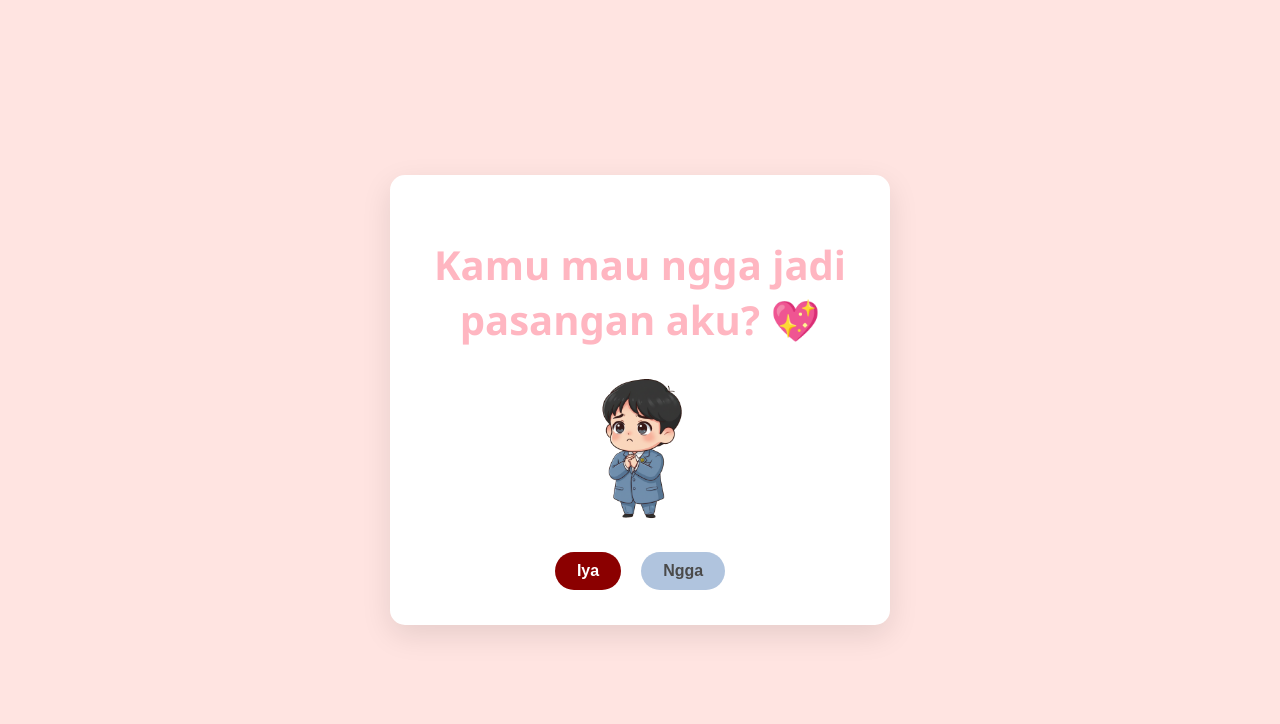
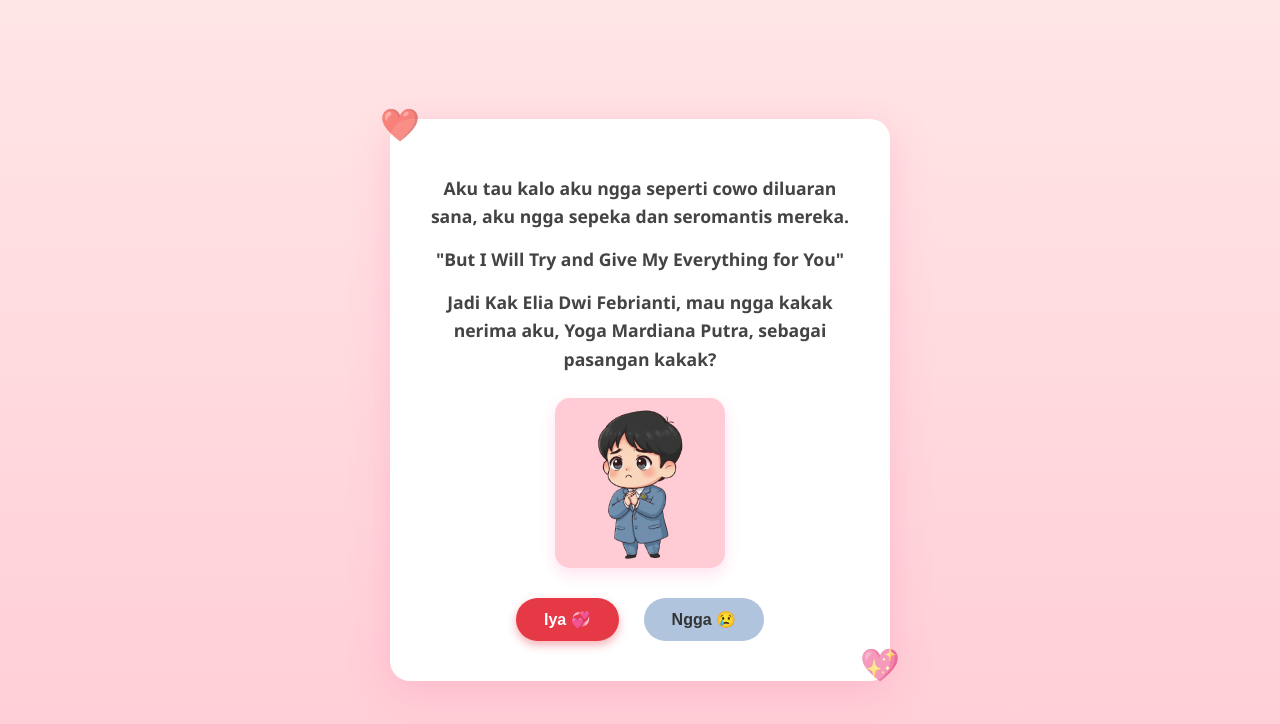
Before and after one commit to ItsMeDiana01/e, a plain HTML site: page ajakan.html in a window 1280 px wide. Drawn offline with Linux system fonts and the light colour scheme.

Commit message:
ast fixx

```diff
--- a/ajakan.html
+++ b/ajakan.html
@@ -4,17 +4,198 @@
     <meta charset="UTF-8">
     <meta name="viewport" content="width=device-width, initial-scale=1.0">
     <title>Will You Be Mine?</title>
-    <link rel="stylesheet" href="styles.css">
+    <style>
+        :root {
+            --primary-color: #ff9aa2;
+            --secondary-color: #ffe6e6;
+            --accent-color: #ffccd5;
+            --text-color: #4a4a4a;
+            --button-yes-color: #e63946;
+            --button-no-color: #b0c4de;
+        }
+
+        /* Background gradasi */
+        body {
+            font-family: 'Poppins', 'Segoe UI', Tahoma, sans-serif;
+            background: linear-gradient(180deg, var(--secondary-color), var(--accent-color));
+            color: var(--text-color);
+            margin: 0;
+            padding: 0;
+            display: flex;
+            justify-content: center;
+            align-items: center;
+            min-height: 100vh;
+            text-align: center;
+            overflow-x: hidden;
+            animation: fadeInBody 1.2s ease-in forwards;
+        }
+
+        @keyframes fadeInBody {
+            from { opacity: 0; transform: scale(0.98); }
+            to { opacity: 1; transform: scale(1); }
+        }
+
+        /* Kontainer utama */
+        .container {
+            background-color: #fff;
+            padding: 40px 30px;
+            border-radius: 20px;
+            box-shadow: 0 10px 40px rgba(255, 128, 171, 0.3);
+            max-width: 500px;
+            width: 90%;
+            box-sizing: border-box;
+            animation: slideUp 1.5s ease-out;
+            position: relative;
+        }
+
+        @keyframes slideUp {
+            from { transform: translateY(25px); opacity: 0; }
+            to { transform: translateY(0); opacity: 1; }
+        }
+
+        /* Dekorasi hati di background */
+        .container::before {
+            content: "❤️";
+            position: absolute;
+            top: -15px;
+            left: -10px;
+            font-size: 2em;
+            opacity: 0.6;
+            animation: floatHeart 3s ease-in-out infinite alternate;
+        }
+
+        .container::after {
+            content: "💖";
+            position: absolute;
+            bottom: -10px;
+            right: -10px;
+            font-size: 2em;
+            opacity: 0.6;
+            animation: floatHeart 3s ease-in-out infinite alternate-reverse;
+        }
+
+        @keyframes floatHeart {
+            from { transform: translateY(0); }
+            to { transform: translateY(-8px); }
+        }
+
+        /* Teks pertanyaan */
+        .question-text {
+            font-size: 1.1em;
+            line-height: 1.6;
+            margin-bottom: 15px;
+            color: #444;
+            animation: fadeInText 1s ease-in forwards;
+        }
+
+        .question-text:nth-child(1) { animation-delay: 0.3s; }
+        .question-text:nth-child(2) { animation-delay: 0.6s; }
+        .question-text:nth-child(3) { animation-delay: 0.9s; }
+
+        @keyframes fadeInText {
+            from { opacity: 0; transform: translateY(10px); }
+            to { opacity: 1; transform: translateY(0); }
+        }
+
+        /* Gambar (gif atau foto) */
+        .gif_container {
+            margin: 25px auto 30px;
+            width: 170px;
+            height: 170px;
+            overflow: hidden;
+            border-radius: 15px;
+            background: var(--accent-color);
+            box-shadow: 0 6px 15px rgba(255, 105, 180, 0.2);
+        }
+
+        .gif_container img {
+            width: 100%;
+            height: 100%;
+            object-fit: contain;
+            animation: sway 2.8s ease-in-out infinite;
+        }
+
+        @keyframes sway {
+            0%, 100% { transform: rotate(0deg); }
+            25% { transform: rotate(3deg); }
+            75% { transform: rotate(-3deg); }
+        }
+
+        /* Tombol */
+        .buttons {
+            display: flex;
+            justify-content: center;
+            gap: 25px;
+            margin-top: 15px;
+        }
+
+        button {
+            padding: 12px 28px;
+            border: none;
+            border-radius: 50px;
+            font-size: 1em;
+            font-weight: 600;
+            cursor: pointer;
+            transition: all 0.3s ease;
+        }
+
+        .yes-button {
+            background-color: var(--button-yes-color);
+            color: white;
+            box-shadow: 0 4px 10px rgba(230, 57, 70, 0.4);
+        }
+
+        .yes-button:hover {
+            background-color: #ff4d6d;
+            transform: scale(1.08);
+            box-shadow: 0 6px 15px rgba(255, 77, 109, 0.5);
+        }
+
+        .no-button {
+            background-color: var(--button-no-color);
+            color: #333;
+        }
+
+        .no-button:hover {
+            background-color: #c8d6e5;
+            transform: scale(1.05);
+        }
+
+        /* Efek responsif untuk HP */
+        @media (max-width: 600px) {
+            .container {
+                padding: 25px 18px;
+            }
+
+            .question-text {
+                font-size: 0.95em;
+            }
+
+            .gif_container {
+                width: 130px;
+                height: 130px;
+            }
+
+            button {
+                font-size: 0.9em;
+                padding: 10px 22px;
+            }
+        }
+    </style>
 </head>
 <body>
     <div class="container">
-        <h1 class="question-text">Kamu mau ngga jadi pasangan aku? 💖</h1>
+        <h2 class="question-text">Aku tau kalo aku ngga seperti cowo diluaran sana, aku ngga sepeka dan seromantis mereka.</h2>
+        <h2 class="question-text">"But I Will Try and Give My Everything for You"</h2>
+        <h2 class="question-text">Jadi Kak Elia Dwi Febrianti, mau ngga kakak nerima aku, Yoga Mardiana Putra, sebagai pasangan kakak?</h2>
+
         <div class="gif_container">
-            <img id="main-gif" src="5.png" alt="Cute GIF" >
+            <img id="main-gif" src="5.png" alt="Cute GIF">
         </div>
+
         <div class="buttons">
-            <button class="yes-button" onclick="window.location.href='yes_response.html'">Iya</button>
-            <button class="no-button" onclick="alert('Yakin nih? 😢')">Ngga</button>
+            <button class="yes-button" onclick="window.location.href='yes_response.html'">Iya 💞</button>
+            <button class="no-button" onclick="alert('Yakin nih? 😢')">Ngga 😢</button>
         </div>
     </div>
 </body>
--- a/styles.css
+++ b/styles.css
@@ -1,8 +1,8 @@
 :root {
-    --primary-color: #ffb6c1; /* Pink muda */
+    --primary-color: #ff4d6d; /* Pink muda */
     --secondary-color: #ffe4e1; /* Misty Rose */
     --text-color: #4a4a4a;
-    --button-yes-color: #8b0000; /* Dark Red */
+    --button-yes-color: #e90190; /* Dark Red */
     --button-no-color: #b0c4de; /* Light Steel Blue */
 }
 
@@ -151,7 +151,7 @@ h1 {
 }
 
 .next-button:hover {
-    background-color: #ff69b4; /* Hot Pink */
+    background-color: #ff4d6d; /* Hot Pink */
     transform: scale(1.05);
 }
 
```
Also changed, not shown: index.html (+3 -3 lines), pernyataan.html (+6 -3 lines), 7.jpg (added), 8.jpg (added), 9.jpg (added).
